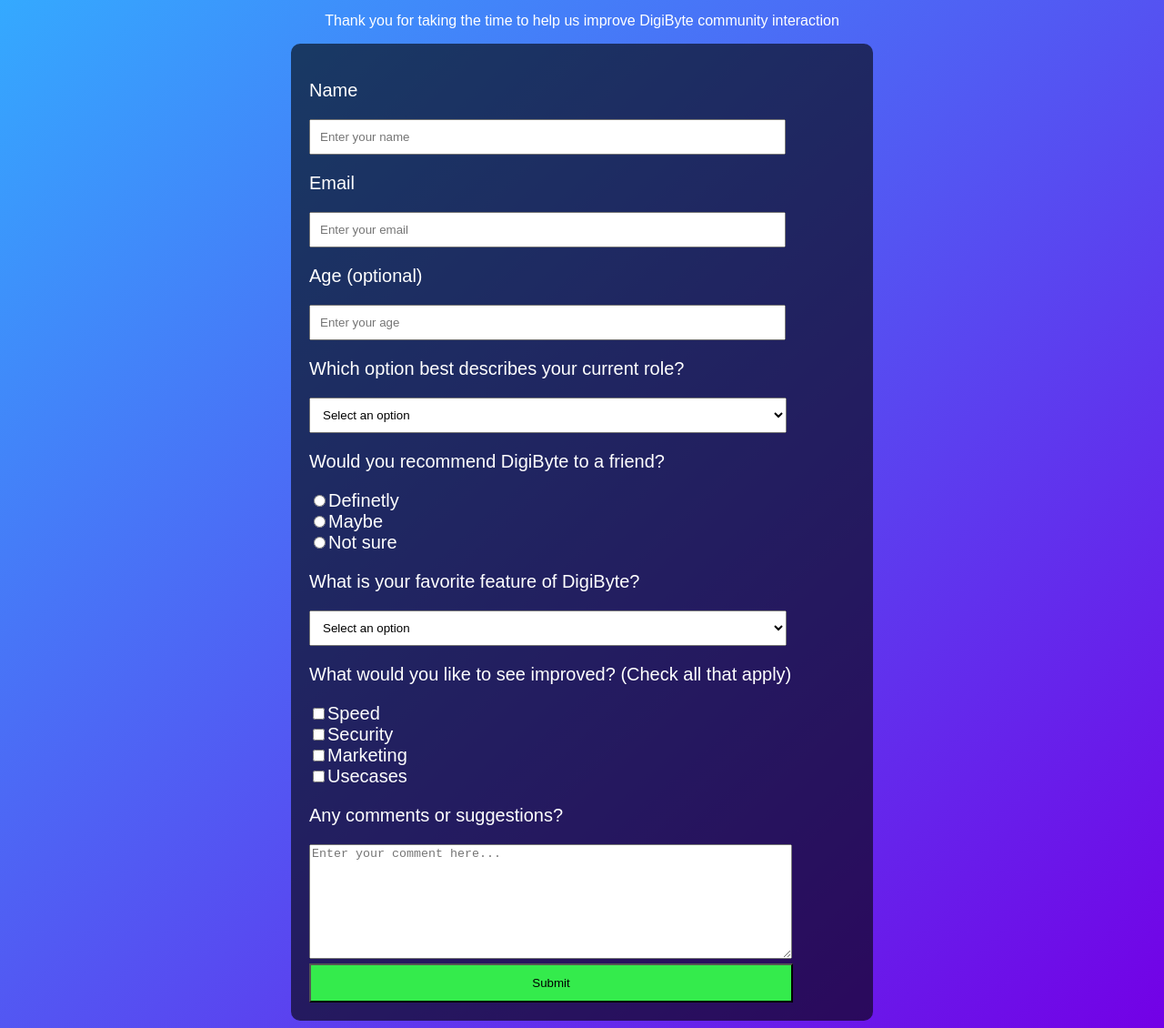
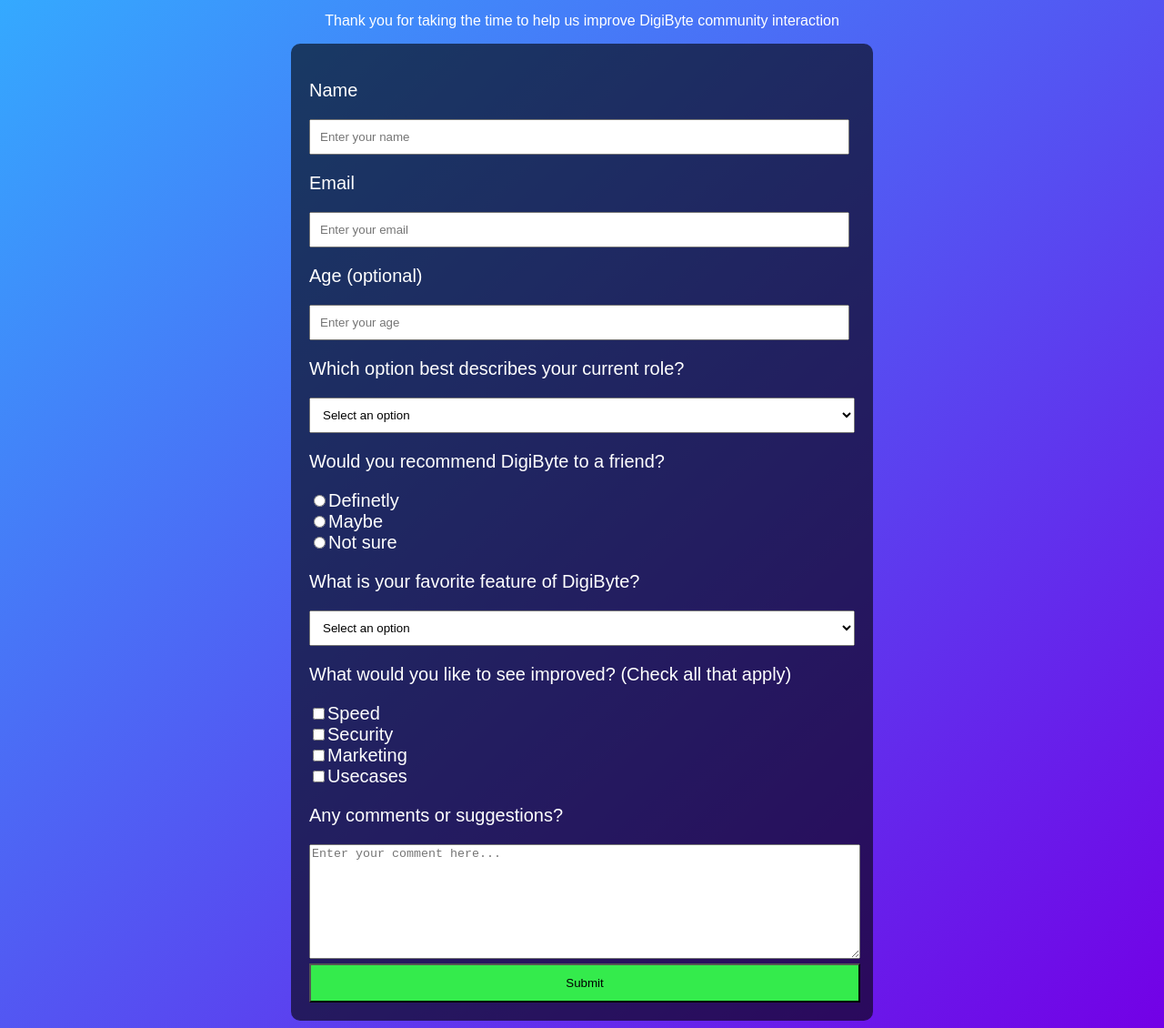
Before and after one commit to TheUnamatrixx/DigiByte-Community-Interaction-Survey-Form, a plain HTML site: page index.html in a window 1280 px wide. Shown: the part 49-1179 px from the top of the page at 91% size. Drawn offline with Linux system fonts and the light colour scheme.

Commit message:
More fixes

```diff
--- a/styles.css
+++ b/styles.css
@@ -1,5 +1,5 @@
 body {
-  text-align: center;
+  text-align: left;
   font-family:sans-serif;
   background-image:linear-gradient(to bottom right, #33adff , #7300e6);
   color:white;
@@ -8,6 +8,11 @@ body {
 h1 {
   font-size: 25px;
   font-weight: 900;
+  text-align: center;
+}
+
+#description {
+  text-align: center;
 }
 
 #survey-form {
@@ -17,7 +22,6 @@ h1 {
   color: white;
   border-radius: 10px;
   font-size: 20px;
-  text-align: left;
 }
 
 #name {
@@ -31,24 +35,17 @@ h1 {
 }
 
 #number {
-  width: 500px;
+  width: 95%;
   padding: 10px;
 }
 
 #submit {
   display: block;
-  width: 532px;
+  width: 101%;
   padding: 0.75rem;
   color: black;
   background-color: #34eb4c;
   cursor: pointer;
-}
-
-body {
-  text-align: center;
-  font-family:sans-serif;
-  background-image:linear-gradient(to bottom right, #33adff , #7300e6);
-  color:white;
 }
 
 h1 {
@@ -64,26 +61,25 @@ h1 {
   color: white;
   border-radius: 10px;
   font-size: 20px;
-  text-align: left;
 }
 
 #name {
-  width: 500px;
+  width: 95%;
   padding: 10px;
 }
 
 #email {
-  width: 500px;
+  width: 95%;
   padding: 10px;
 }
 
 #dropdown {
-  width: 525px;
+  width: 100%;
   padding: 10px;
 }
 
 #textbox {
-  width: 525px;
+  width: 100%;
   resize: vertical;
   min-height: 120px;
 }
```
